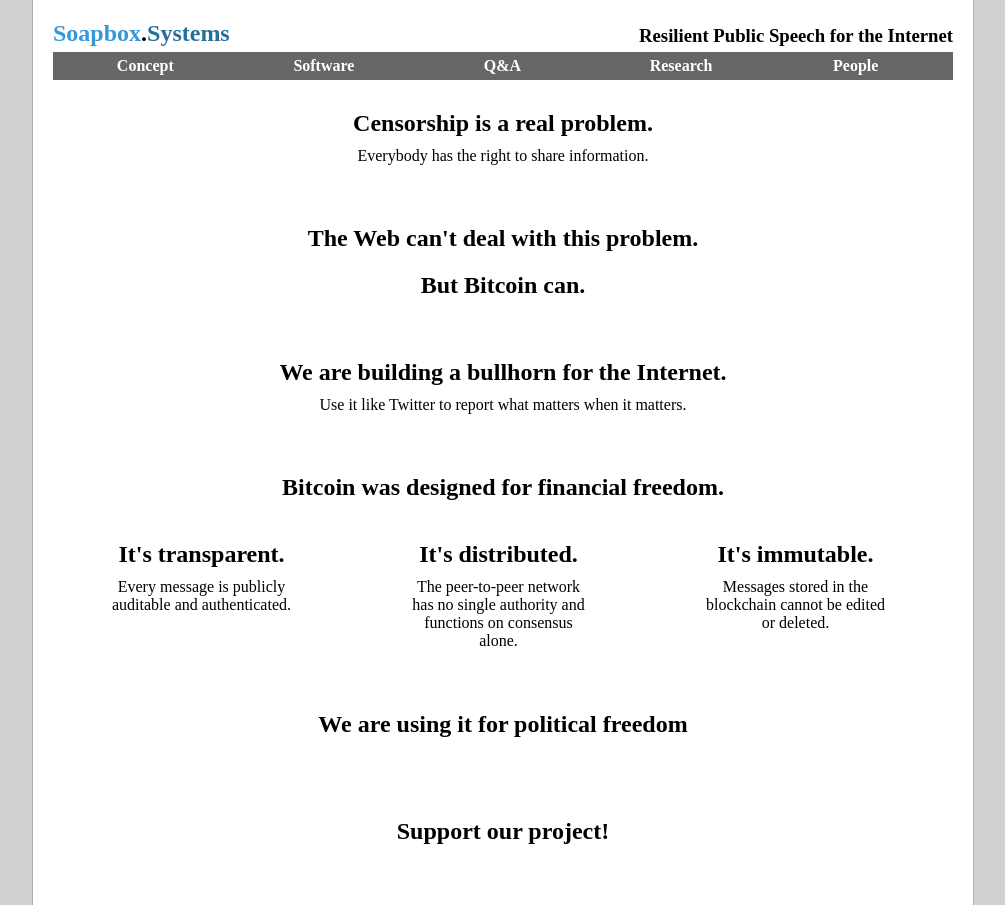
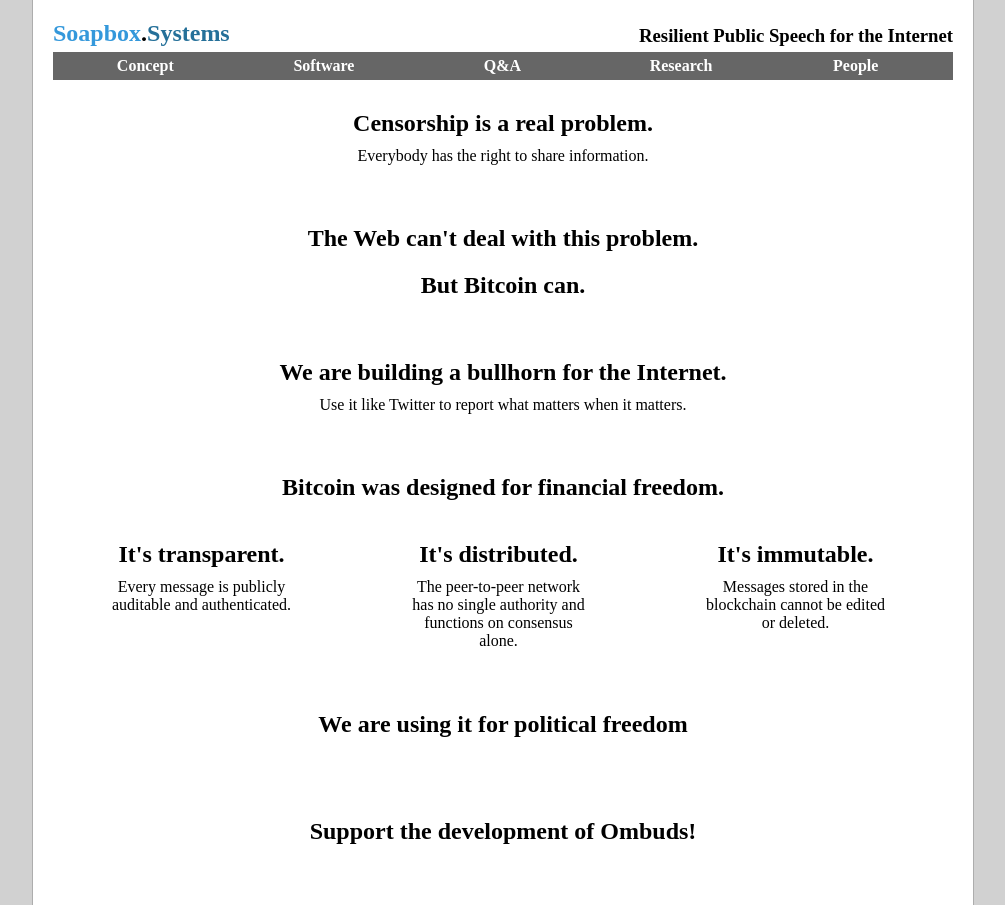
Before and after one commit to soapboxfork/ombuds-site, a Jekyll site: the page built from index.html, in a window 1280 px wide. Shown: the whole page, without its empty margins (137-1142 px from the left). Built offline with Jekyll 4.4.1, drawn with Linux system fonts in a browser that asks for light colours.

Commit message:
Changed last line

```diff
--- a/index.html
+++ b/index.html
@@ -31,4 +31,4 @@
 
 <h2 class="bold" id="political">We are using it for political freedom</h2>
 
-<h2 class="bold" id="ask">Support our project!</h2>
+<h2 class="bold" id="ask">Support the development of Ombuds!</h2>
```
